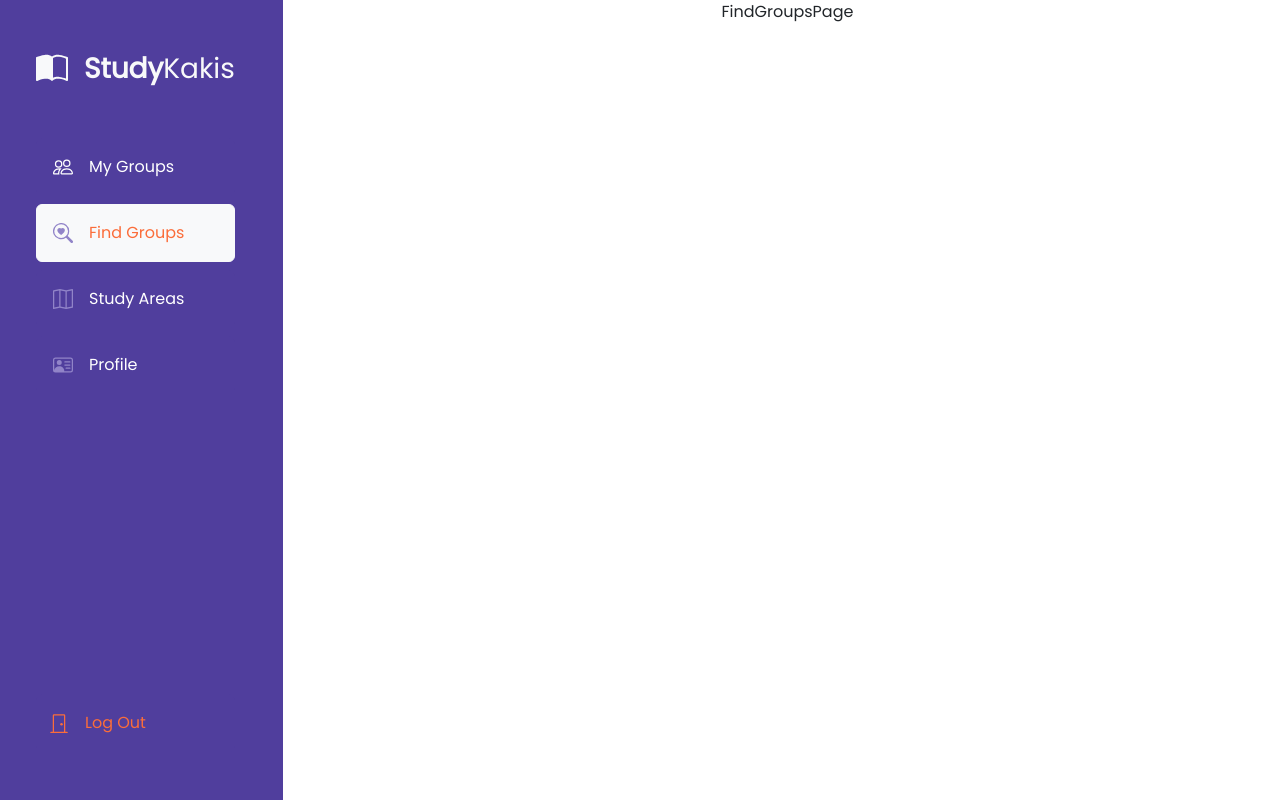
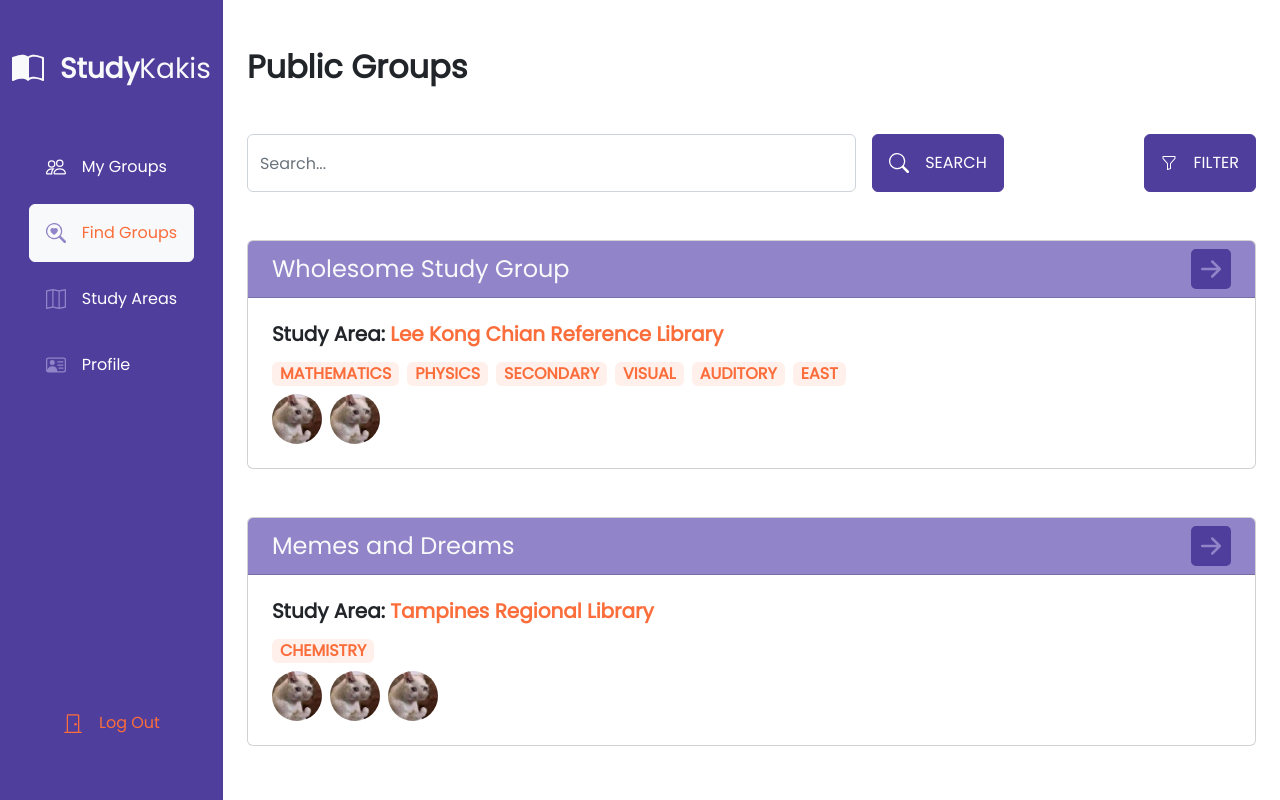
Before and after one commit to kakapoot/sc2006-swe, a React (Create React App) app: page /find_groups in a window 1280 px wide. Built offline with nearby package versions, Linux system fonts and the light colour scheme.

Commit message:
Created Find Groups page, fixed overflow w Navbar

```diff
--- a/src/App.js
+++ b/src/App.js
@@ -14,6 +14,7 @@ const App = () => {
   return (
     <div className="App">
       <BrowserRouter>
+        {/* TODO: add router guards based on user authentication */}
         <Routes>
           <Route path='/' element={<LoginPage />} />
           <Route path='/register/' element={<RegisterPage />} />
--- a/src/components/GroupCard.js
+++ b/src/components/GroupCard.js
@@ -1,30 +1,32 @@
 import React from 'react'
 import { Link } from 'react-router-dom'
-import { GroupTag } from './GroupTag'
+import { GroupDisplayTag } from './GroupTag'
 import { UserIcon } from './UserIcon'
 
 
 export function GroupCard({ group }) {
     return (
-        <div class="card">
+        <div className="card">
             <div className="card-header px-4 bg-secondary d-flex align-items-center justify-content-between">
-                <span class="fs-4 text-light">{group.name}</span>
-                <span class="d-flex text-primary gap-4">
-                    <Link to="">
-                        <svg xmlns="http://www.w3.org/2000/svg" width="40" height="40" fill="currentColor" class="bi bi-chat-square-text-fill" viewBox="0 0 16 16">
+                <span className="fs-4 text-light">{group.name}</span>
+                <span className="d-flex text-primary gap-4">
+                    {/* <Link to="">
+                        <svg xmlns="http://www.w3.org/2000/svg" width="40" height="40" fill="currentColor" className="bi bi-chat-square-text-fill" viewBox="0 0 16 16">
                             <path d="M0 2a2 2 0 0 1 2-2h12a2 2 0 0 1 2 2v8a2 2 0 0 1-2 2h-2.5a1 1 0 0 0-.8.4l-1.9 2.533a1 1 0 0 1-1.6 0L5.3 12.4a1 1 0 0 0-.8-.4H2a2 2 0 0 1-2-2V2zm3.5 1a.5.5 0 0 0 0 1h9a.5.5 0 0 0 0-1h-9zm0 2.5a.5.5 0 0 0 0 1h9a.5.5 0 0 0 0-1h-9zm0 2.5a.5.5 0 0 0 0 1h5a.5.5 0 0 0 0-1h-5z" />
                         </svg>
-                    </Link>
+                    </Link> */}
+
+                    {/* TODO: navigate to selected group profile page */}
                     <Link to="">
-                        <svg xmlns="http://www.w3.org/2000/svg" width="40" height="40" fill="currentColor" class="bi bi-arrow-right-square-fill" viewBox="0 0 16 16">
+                        <svg xmlns="http://www.w3.org/2000/svg" width="40" height="40" fill="currentColor" className="bi bi-arrow-right-square-fill" viewBox="0 0 16 16">
                             <path d="M0 14a2 2 0 0 0 2 2h12a2 2 0 0 0 2-2V2a2 2 0 0 0-2-2H2a2 2 0 0 0-2 2v12zm4.5-6.5h5.793L8.146 5.354a.5.5 0 1 1 .708-.708l3 3a.5.5 0 0 1 0 .708l-3 3a.5.5 0 0 1-.708-.708L10.293 8.5H4.5a.5.5 0 0 1 0-1z" />
                         </svg>
                     </Link>
                 </span>
             </div>
 
-            <div class="card-body p-4 d-flex flex-column gap-2 align-items-start">
-                <h5 class="card-title">
+            <div className="card-body p-4 d-flex flex-column gap-2 align-items-start">
+                <h5 className="card-title">
                     <strong>
                         <span>Study Area: </span>
                         <span className="text-danger">{group.studyArea}</span>
@@ -32,11 +34,12 @@ export function GroupCard({ group }) {
                 </h5>
 
                 <div className="d-flex flex-wrap gap-2 ">
-                    {group.tags.map((tag) => <GroupTag name={tag} />)}
+                    {group.tags.map((tag) => <GroupDisplayTag name={tag} key={tag} />)}
                 </div>
 
                 <div className="d-flex flex-wrap gap-2">
-                    {group.members.map((memberImgSrc) => <UserIcon imgSrc={memberImgSrc} />)}
+                    {/* replace key with img src*/}
+                    {group.members.map((memberImgSrc, index) => <UserIcon imgSrc={memberImgSrc} key={index} />)}
                 </div>
             </div>
         </div>
--- a/src/components/Navbar.js
+++ b/src/components/Navbar.js
@@ -9,16 +9,17 @@ const currentTab = ({ isActive }) => {
 
 export function Navbar() {
     return (
-        <nav className="px-5 bg-primary sticky-top col-sm-auto d-flex flex-column">
+        <div className="col-auto bg-primary">
+            <nav className="px-sm-auto vh-100 sticky-top d-flex flex-column align-items-center">
                 {/* Logo */}
+                <Link to="/">
                     <span className="my-5 d-flex align-items-center gap-3 text-light">
                         <svg xmlns="http://www.w3.org/2000/svg" width="32" height="32" fill="currentColor" className="bi bi-book-half" viewBox="0 0 16 16">
                             <path d="M8.5 2.687c.654-.689 1.782-.886 3.112-.752 1.234.124 2.503.523 3.388.893v9.923c-.918-.35-2.107-.692-3.287-.81-1.094-.111-2.278-.039-3.213.492V2.687zM8 1.783C7.015.936 5.587.81 4.287.94c-1.514.153-3.042.672-3.994 1.105A.5.5 0 0 0 0 2.5v11a.5.5 0 0 0 .707.455c.882-.4 2.303-.881 3.68-1.02 1.409-.142 2.59.087 3.223.877a.5.5 0 0 0 .78 0c.633-.79 1.814-1.019 3.222-.877 1.378.139 2.8.62 3.681 1.02A.5.5 0 0 0 16 13.5v-11a.5.5 0 0 0-.293-.455c-.952-.433-2.48-.952-3.994-1.105C10.413.809 8.985.936 8 1.783z" />
                         </svg>
-                <Link to="/">
-                    <span className="fs-3 text-light"><strong>Study</strong>Kakis</span>
+                        <span className="fs-3 d-sm-inline d-none"><strong>Study</strong>Kakis</span>
+                    </span>
                 </Link>
-            </span>
 
                 {/* Menu links */}
                 <ul id="menu" className="gap-2 nav d-flex flex-column align-items-stretch text-light">
@@ -26,36 +27,37 @@ export function Navbar() {
                         <svg xmlns="http://www.w3.org/2000/svg" width="20" height="20" fill="currentColor" className="bi bi-people" viewBox="0 0 16 16">
                             <path d="M15 14s1 0 1-1-1-4-5-4-5 3-5 4 1 1 1 1h8Zm-7.978-1A.261.261 0 0 1 7 12.996c.001-.264.167-1.03.76-1.72C8.312 10.629 9.282 10 11 10c1.717 0 2.687.63 3.24 1.276.593.69.758 1.457.76 1.72l-.008.002a.274.274 0 0 1-.014.002H7.022ZM11 7a2 2 0 1 0 0-4 2 2 0 0 0 0 4Zm3-2a3 3 0 1 1-6 0 3 3 0 0 1 6 0ZM6.936 9.28a5.88 5.88 0 0 0-1.23-.247A7.35 7.35 0 0 0 5 9c-4 0-5 3-5 4 0 .667.333 1 1 1h4.216A2.238 2.238 0 0 1 5 13c0-1.01.377-2.042 1.09-2.904.243-.294.526-.569.846-.816ZM4.92 10A5.493 5.493 0 0 0 4 13H1c0-.26.164-1.03.76-1.724.545-.636 1.492-1.256 3.16-1.275ZM1.5 5.5a3 3 0 1 1 6 0 3 3 0 0 1-6 0Zm3-2a2 2 0 1 0 0 4 2 2 0 0 0 0-4Z" />
                         </svg>
-                    <li>My Groups</li>
+                        <li className="d-sm-inline d-none">My Groups</li>
                     </NavLink>
                     <NavLink to="/find_groups" className={currentTab}>
                         <svg xmlns="http://www.w3.org/2000/svg" width="20" height="20" fill="currentColor" className="text-secondary bi bi-search-heart" viewBox="0 0 16 16">
                             <path d="M6.5 4.482c1.664-1.673 5.825 1.254 0 5.018-5.825-3.764-1.664-6.69 0-5.018Z" />
                             <path d="M13 6.5a6.471 6.471 0 0 1-1.258 3.844c.04.03.078.062.115.098l3.85 3.85a1 1 0 0 1-1.414 1.415l-3.85-3.85a1.007 1.007 0 0 1-.1-.115h.002A6.5 6.5 0 1 1 13 6.5ZM6.5 12a5.5 5.5 0 1 0 0-11 5.5 5.5 0 0 0 0 11Z" />
                         </svg>
-                    <li>Find Groups</li>
+                        <li className="d-sm-inline d-none">Find Groups</li>
                     </NavLink>
                     <NavLink to="/study_areas" className={currentTab}>
                         <svg xmlns="http://www.w3.org/2000/svg" width="20" height="20" fill="currentColor" className="text-secondary bi bi-map" viewBox="0 0 16 16">
                             <path fillRule="evenodd" d="M15.817.113A.5.5 0 0 1 16 .5v14a.5.5 0 0 1-.402.49l-5 1a.502.502 0 0 1-.196 0L5.5 15.01l-4.902.98A.5.5 0 0 1 0 15.5v-14a.5.5 0 0 1 .402-.49l5-1a.5.5 0 0 1 .196 0L10.5.99l4.902-.98a.5.5 0 0 1 .415.103zM10 1.91l-4-.8v12.98l4 .8V1.91zm1 12.98 4-.8V1.11l-4 .8v12.98zm-6-.8V1.11l-4 .8v12.98l4-.8z" />
                         </svg>
-                    <li>Study Areas</li></NavLink>
+                        <li className="d-sm-inline d-none">Study Areas</li></NavLink>
                     <NavLink to="/profile" className={currentTab}>
                         <svg xmlns="http://www.w3.org/2000/svg" width="20" height="20" fill="currentColor" className="text-secondary bi bi-person-vcard" viewBox="0 0 16 16">
                             <path d="M5 8a2 2 0 1 0 0-4 2 2 0 0 0 0 4Zm4-2.5a.5.5 0 0 1 .5-.5h4a.5.5 0 0 1 0 1h-4a.5.5 0 0 1-.5-.5ZM9 8a.5.5 0 0 1 .5-.5h4a.5.5 0 0 1 0 1h-4A.5.5 0 0 1 9 8Zm1 2.5a.5.5 0 0 1 .5-.5h3a.5.5 0 0 1 0 1h-3a.5.5 0 0 1-.5-.5Z" />
                             <path d="M2 2a2 2 0 0 0-2 2v8a2 2 0 0 0 2 2h12a2 2 0 0 0 2-2V4a2 2 0 0 0-2-2H2ZM1 4a1 1 0 0 1 1-1h12a1 1 0 0 1 1 1v8a1 1 0 0 1-1 1H8.96c.026-.163.04-.33.04-.5C9 10.567 7.21 9 5 9c-2.086 0-3.8 1.398-3.984 3.181A1.006 1.006 0 0 1 1 12V4Z" />
                         </svg>
-                    <li>Profile</li></NavLink>
+                        <li className="d-sm-inline d-none">Profile</li></NavLink>
                 </ul>
 
                 {/* Log Out */}
                 <NavLink to="/" className="mt-auto mb-sm-5 py-3 btn btn-primary text-danger gap-3 d-flex align-items-center">
-                <svg xmlns="http://www.w3.org/2000/svg" width="20" height="20" fill="currentColor" class="bi bi-door-closed" viewBox="0 0 16 16">
+                    <svg xmlns="http://www.w3.org/2000/svg" width="20" height="20" fill="currentColor" className="bi bi-door-closed" viewBox="0 0 16 16">
                         <path d="M3 2a1 1 0 0 1 1-1h8a1 1 0 0 1 1 1v13h1.5a.5.5 0 0 1 0 1h-13a.5.5 0 0 1 0-1H3V2zm1 13h8V2H4v13z" />
                         <path d="M9 9a1 1 0 1 0 2 0 1 1 0 0 0-2 0z" />
                     </svg>
-                <span>Log Out</span>
+                    <span className="d-sm-inline d-none">Log Out</span>
                 </NavLink>
             </nav>
+        </div>
     )
 }
--- /dev/null
+++ b/src/components/Searchbar.js
@@ -0,0 +1,34 @@
+import React from 'react'
+
+export function Searchbar() {
+    const handleSearch = (e) => {
+        e.preventDefault();
+    }
+
+    // TODO: filter modal
+    const handleFilter = (e) => {
+    }
+
+
+    return (
+        <div className="my-5 d-flex justify-content-between">
+            <form className="form w-75 gap-3 d-flex align-items-center">
+
+                <input type="text" className="form-control h-100" placeholder="Search..." aria-label="Search" />
+                <button onClick={handleSearch} className="btn btn-primary p-3 d-flex align-items-center gap-3 text-uppercase">
+                    <svg xmlns="http://www.w3.org/2000/svg" width="20" height="20" fill="currentColor" className="bi bi-search" viewBox="0 0 16 16">
+                        <path d="M11.742 10.344a6.5 6.5 0 1 0-1.397 1.398h-.001c.03.04.062.078.098.115l3.85 3.85a1 1 0 0 0 1.415-1.414l-3.85-3.85a1.007 1.007 0 0 0-.115-.1zM12 6.5a5.5 5.5 0 1 1-11 0 5.5 5.5 0 0 1 11 0z" />
+                    </svg>
+                    <span>Search</span>
+                </button>
+            </form>
+
+            <button onClick={handleFilter} className="btn btn-primary p-3 d-flex align-items-center gap-3 text-uppercase">
+                <svg xmlns="http://www.w3.org/2000/svg" width="16" height="16" fill="currentColor" className="bi bi-funnel" viewBox="0 0 16 16">
+                    <path d="M1.5 1.5A.5.5 0 0 1 2 1h12a.5.5 0 0 1 .5.5v2a.5.5 0 0 1-.128.334L10 8.692V13.5a.5.5 0 0 1-.342.474l-3 1A.5.5 0 0 1 6 14.5V8.692L1.628 3.834A.5.5 0 0 1 1.5 3.5v-2zm1 .5v1.308l4.372 4.858A.5.5 0 0 1 7 8.5v5.306l2-.666V8.5a.5.5 0 0 1 .128-.334L13.5 3.308V2h-11z" />
+                </svg>
+                <span>Filter</span>
+            </button>
+        </div>
+    )
+}
--- a/src/pages/FindGroupsPage.js
+++ b/src/pages/FindGroupsPage.js
@@ -1,14 +1,44 @@
 import React from 'react'
 import { Navbar } from '../components/Navbar'
+import { GroupCard } from '../components/GroupCard'
+import { Searchbar } from '../components/Searchbar'
 
 export default function FindGroupsPages() {
+    // TODO: replace with actual data
+    const groups = [{
+        id: "1",
+        name: "Wholesome Study Group",
+        studyArea: "Lee Kong Chian Reference Library",
+        tags: ["Mathematics", "Physics", "Secondary", "Visual", "Auditory", "East"],
+        members: ["/user_img.png", "/user_img.png"]
+    },
+    {
+        id: "2",
+        name: "Memes and Dreams",
+        studyArea: "Tampines Regional Library",
+        tags: ["Chemistry"],
+        members: ["/user_img.png", "/user_img.png", "/user_img.png"]
+    }
+    ]
+
     return (
-        <main className="row vh-100 overflow-auto">
-            <Navbar />
-            { /* Content */}
-            <div className="col vh-100">
-                <div className="container">FindGroupsPage</div>
-            </div>
-        </main>
+        <div className="container-fluid">
+            <main className="row">
+                <Navbar />
+                { /* Content */}
+                <div className="col">
+                    <div className="container">
+                        {/* Header */}
+                        <h2 className="my-5 d-flex"><strong>Public Groups</strong></h2>
+                        <Searchbar />
+
+                        {/* Groups */}
+                        <div className="d-flex flex-column gap-5">
+                            {groups.map((group) => <GroupCard group={group} key={group.id} />)}
+                        </div>
+                    </div>
+                </div>
+            </main>
+        </div>
     )
 }
```
Also changed, not shown: src/components/GroupTag.js (+9 -1 lines), src/pages/GroupProfilePage.js (added, +7 -0 lines), src/pages/MyGroupsPage.js (+18 -12 lines), src/pages/ProfilePage.js (+11 -7 lines), src/pages/StudyAreasPage.js (+16 -7 lines). Lines whose indentation alone changed are shown as unchanged.
